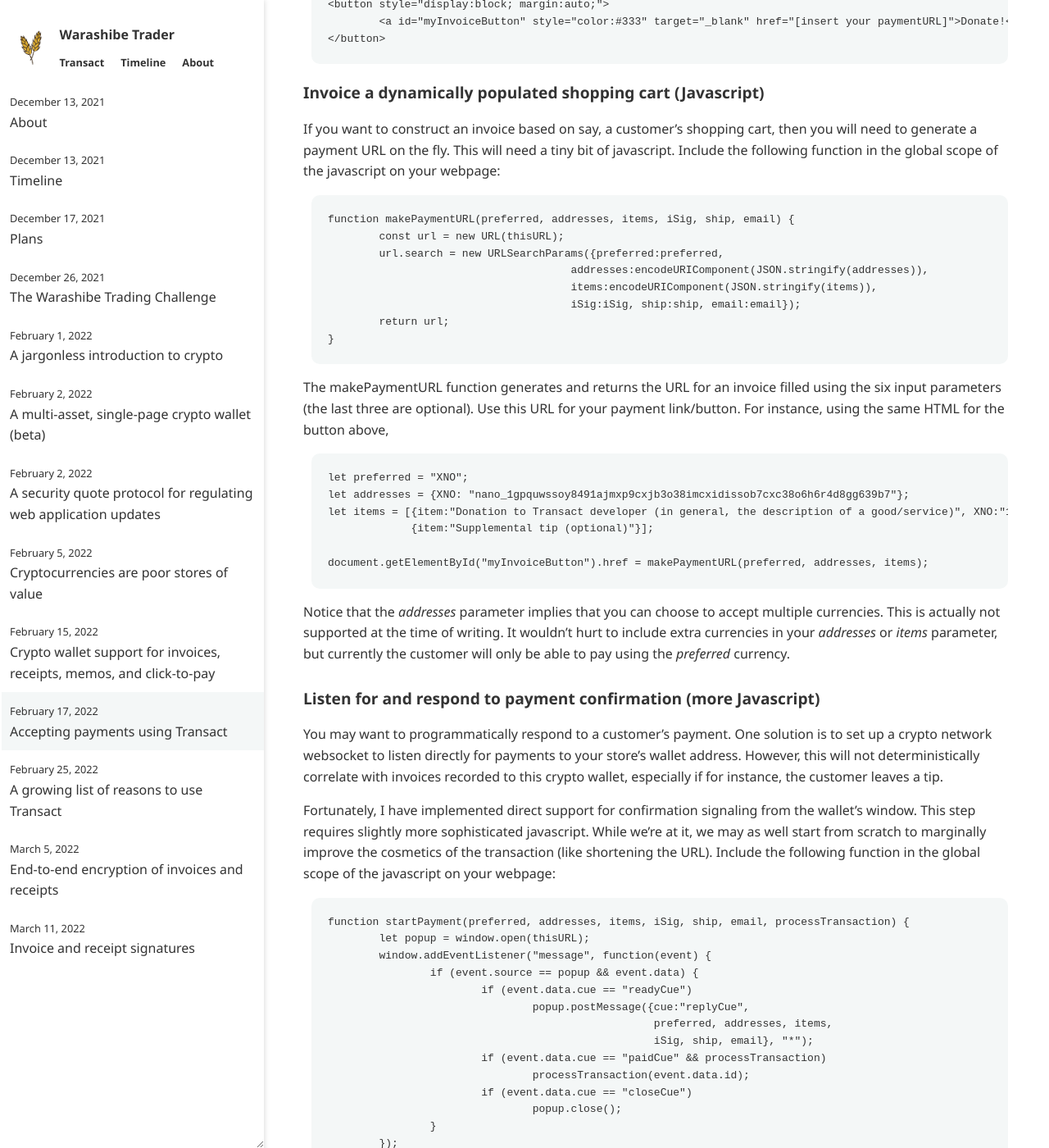
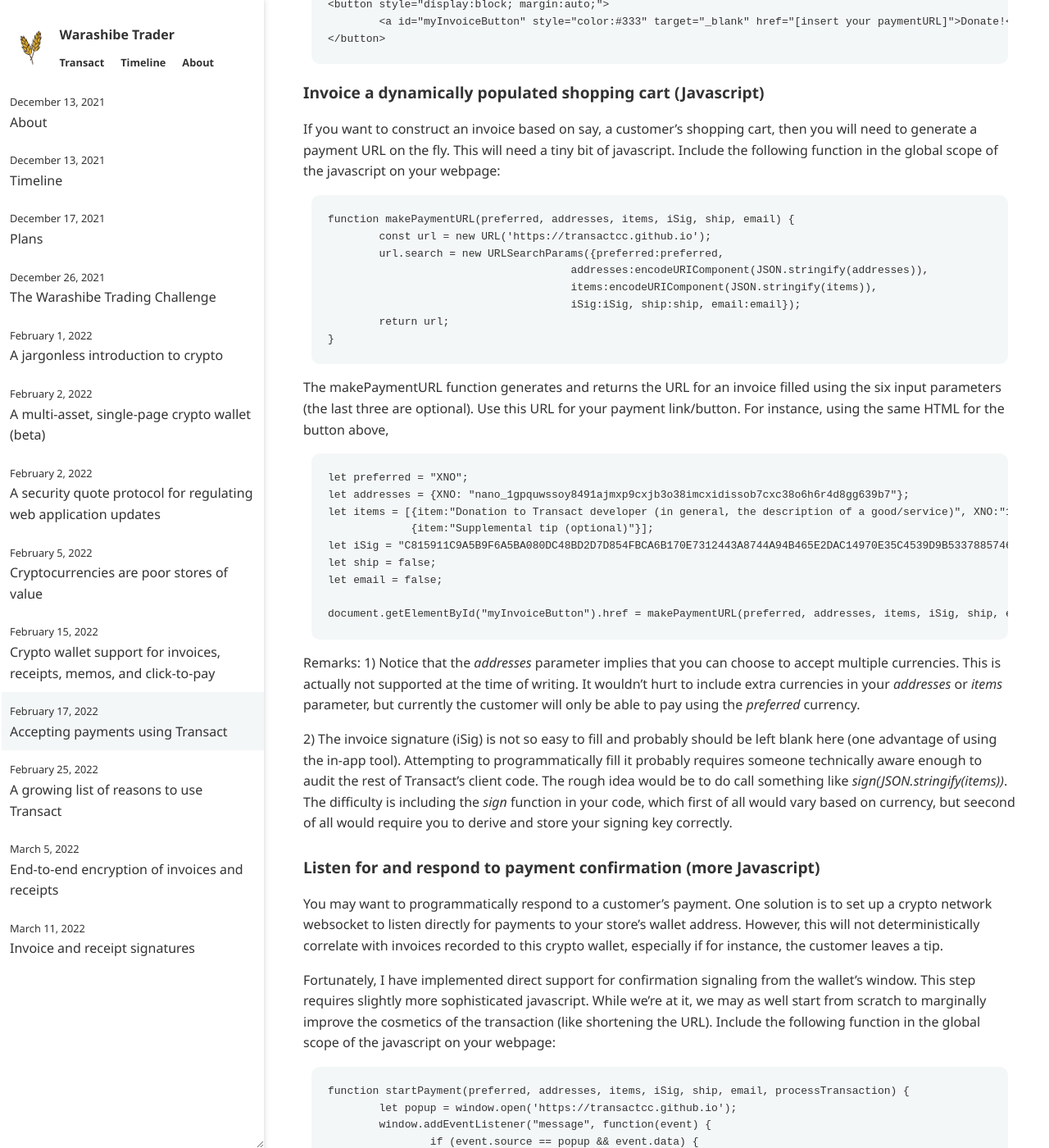
Before and after one commit to warashibetrader/warashibetrader.github.io, a Jekyll site: the page built from _posts/2022-02-17-invoices.md, in a window 1280 px wide and 1400 px high, scrolled down 584 px. Shown: the whole window at 82% size. Built offline with Jekyll 4.4.1, drawn with Linux system fonts in a browser that asks for light colours; some of the changed text lies outside the part shown.

Commit message:
Update 2022-02-17-invoices.md

```diff
--- a/_posts/2022-02-17-invoices.md
+++ b/_posts/2022-02-17-invoices.md
@@ -29,7 +29,7 @@
 If you want to construct an invoice based on say, a customer's shopping cart, then you will need to generate a payment URL on the fly. This will need a tiny bit of javascript. Include the following function in the global scope of the javascript on your webpage:
 
 	function makePaymentURL(preferred, addresses, items, iSig, ship, email) {
-		const url = new URL(thisURL);
+		const url = new URL('https://transactcc.github.io');
 		url.search = new URLSearchParams({preferred:preferred,
 					      addresses:encodeURIComponent(JSON.stringify(addresses)),
 					      items:encodeURIComponent(JSON.stringify(items)),
@@ -43,11 +43,15 @@
 	let addresses = {XNO: "nano_1gpquwssoy8491ajmxp9cxjb3o38imcxidissob7cxc38o6h6r4d8gg639b7"};
 	let items = [{item:"Donation to Transact developer (in general, the description of a good/service)", XNO:"1"},
 		     {item:"Supplemental tip (optional)"}];
+	let iSig = "C815911C9A5B9F6A5BA080DC48BD2D7D854FBCA6B170E7312443A8744A94B465E2DAC14970E35C4539D9B5337885746D88601D5EF969B8A349430262FE14470F";
+	let ship = false;
+	let email = false;
 
-	document.getElementById("myInvoiceButton").href = makePaymentURL(preferred, addresses, items);
+	document.getElementById("myInvoiceButton").href = makePaymentURL(preferred, addresses, items, iSig, ship, email);
 
-Notice that the _addresses_ parameter implies that you can choose to accept multiple currencies. This is actually not supported at the time of writing. It wouldn't hurt to include extra currencies in your _addresses_ or _items_ parameter, but currently the customer will only be able to pay using the _preferred_ currency.
+Remarks: 1) Notice that the _addresses_ parameter implies that you can choose to accept multiple currencies. This is actually not supported at the time of writing. It wouldn't hurt to include extra currencies in your _addresses_ or _items_ parameter, but currently the customer will only be able to pay using the _preferred_ currency.
 
+2) The invoice signature (iSig) is not so easy to fill and probably should be left blank here (one advantage of using the in-app tool). Attempting to programmatically fill it probably requires someone technically aware enough to audit the rest of Transact's client code. The rough idea would be to do call something like _sign(JSON.stringify(items))_. The difficulty is including the _sign_ function in your code, which first of all would vary based on currency, but seecond of all would require you to derive and store your signing key correctly.
 
 ### Listen for and respond to payment confirmation (more Javascript)
 
@@ -56,7 +60,7 @@
 Fortunately, I have implemented direct support for confirmation signaling from the wallet's window. This step requires slightly more sophisticated javascript. While we're at it, we may as well start from scratch to marginally improve the cosmetics of the transaction (like shortening the URL). Include the following function in the global scope of the javascript on your webpage:
 
 	function startPayment(preferred, addresses, items, iSig, ship, email, processTransaction) {
-		let popup = window.open(thisURL);
+		let popup = window.open('https://transactcc.github.io');
 		window.addEventListener("message", function(event) {
 			if (event.source == popup && event.data) {
 				if (event.data.cue == "readyCue")
@@ -100,7 +104,7 @@
 
 <script>
 function startPayment(preferred, addresses, items, iSig, ship, email, processTransaction) {
-	let popup = window.open(thisURL);
+	let popup = window.open('https://transactcc.github.io');
 	window.addEventListener("message", function(event) {
 		if (event.source == popup && event.data) {
 			if (event.data.cue == "readyCue")
```
